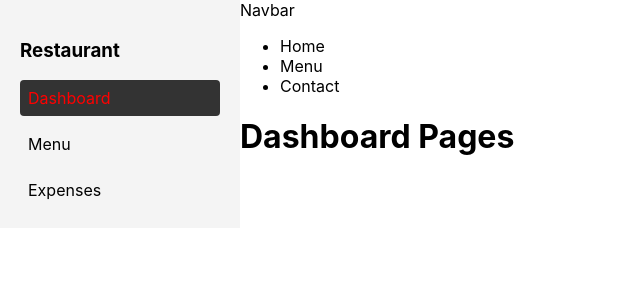
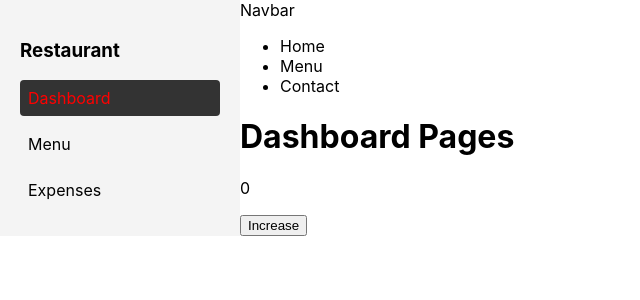
Before and after one commit to Kswanand02/Restaurant_Dashboard, a React (Create React App) app: page / in a window 1280 px wide. Shown: the top 300 px of the page, without its empty margins (0-640 px from the left). Built offline with nearby package versions, Linux system fonts and the light colour scheme.

Commit message:
Day 3: Implemented lifecycle concepts and useEffect with dependency handling

```diff
--- a/src/pages/Dashboard.jsx
+++ b/src/pages/Dashboard.jsx
@@ -1,5 +1,18 @@
+import { useState,useEffect } from "react";
 function Dashboard() {
-    return <h1>Dashboard Pages</h1>
-}
+    const [count, setCount] = useState(0);
+    useEffect(() =>{
+       console.log("Count Changed :", count);
+
+    }, [count]);
+    return(
+        <div>
+            <h1>Dashboard Pages</h1>
+            <p>{count}</p>
+            <button onClick={() => setCount(count + 1)}>Increase</button>
+        </div>
+
+    )
+};
 
 export default Dashboard;
--- a/src/pages/Expenses.jsx
+++ b/src/pages/Expenses.jsx
@@ -1,4 +1,12 @@
+import { useEffect } from "react";
 function Expenses(){
+    useEffect(()=>{
+        console.log("Expenses Mounted");
+
+        return()=>{
+            console.log("Expenses Unmounted");
+        }
+    }, [])
     return <h1>Expenses</h1>
 }
 
--- a/src/pages/Menu.jsx
+++ b/src/pages/Menu.jsx
@@ -1,4 +1,12 @@
+import { useEffect } from "react";
 function Menu(){
+    useEffect(() => {
+        console.log("Menu Mounted");
+
+        return () => {
+            console.log("Menu Unmounted");
+        }
+    }, [])
     return <h1>Menu</h1>
 }
 
```
